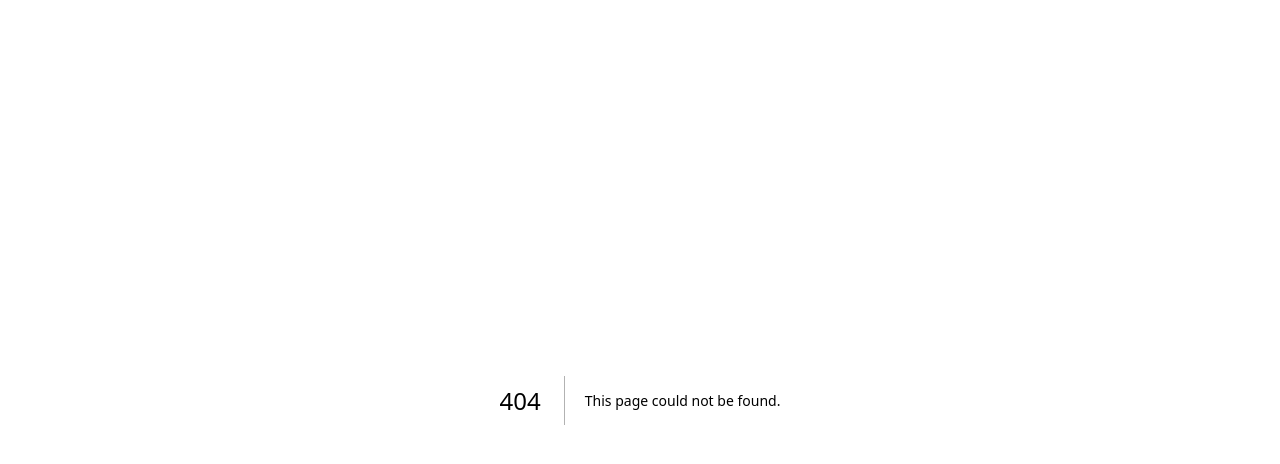
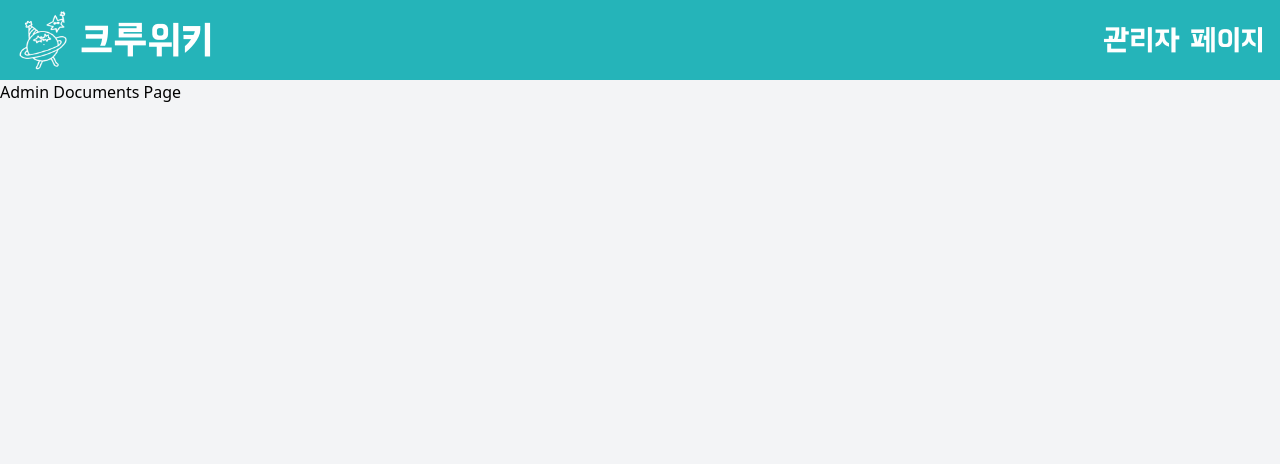
Before and after one commit to jinhokim98/crew-wiki-next, a Next.js app in the folder client/: page /admin/documents in a window 1280 px wide. Before the commit this address had no page. Shown: the top 464 px of the page. Built offline with nearby package versions, Linux system fonts and the light colour scheme.

Commit message:
feat: AdminDocumentsPage 임시 코드 구현

```diff
--- /dev/null
+++ b/client/src/app/admin/documents/page.tsx
@@ -0,0 +1,3 @@
+export default function AdminDocumentsPage() {
+  return <div className="text-black">Admin Documents Page</div>;
+}
```
